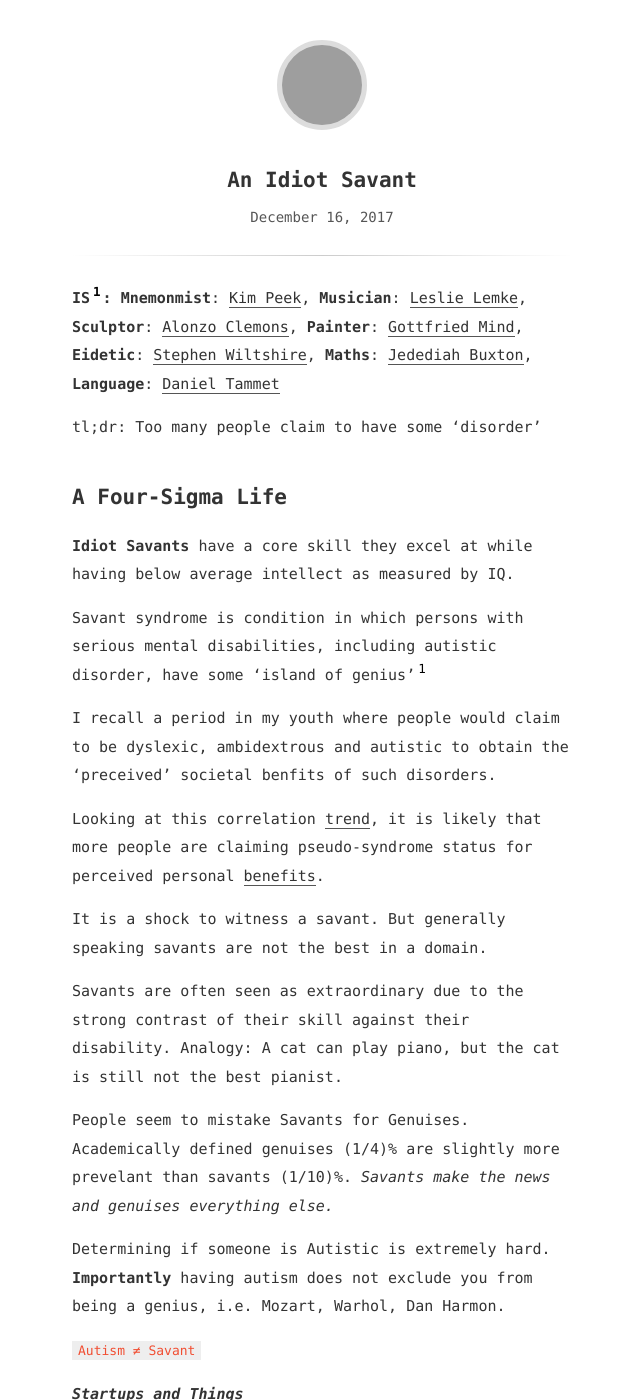
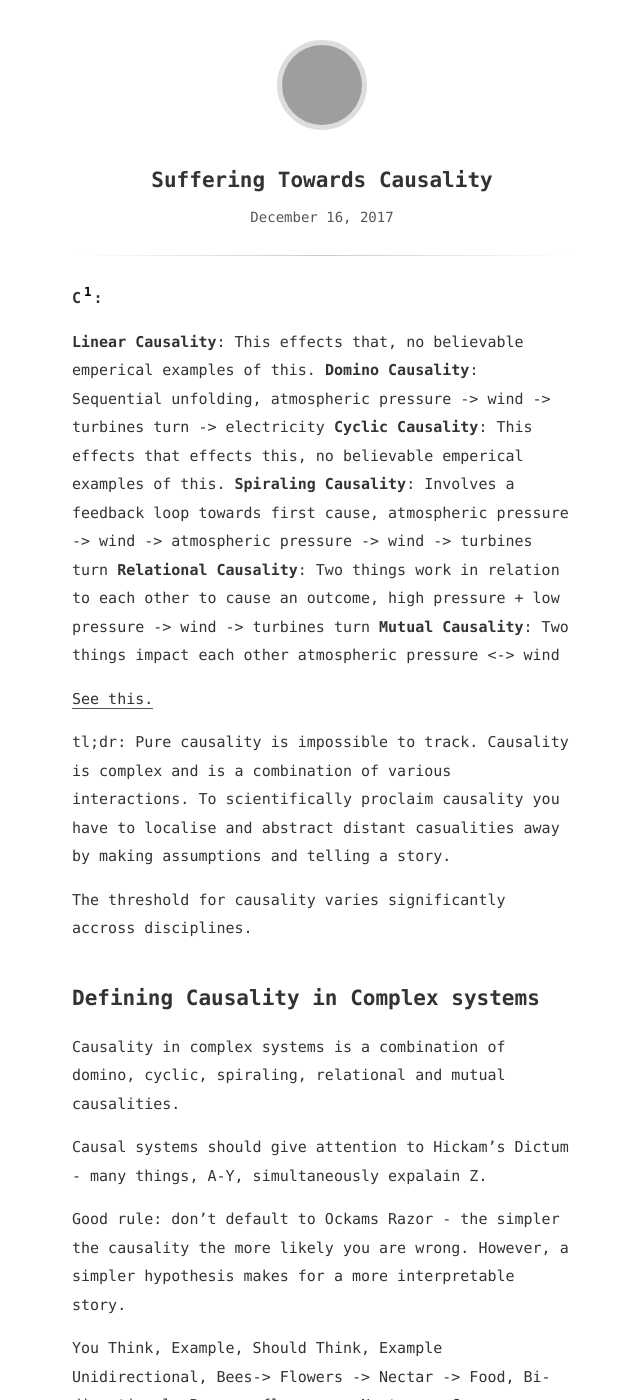
Before and after one commit to firmai/snowde.github.io, a Jekyll site: the page built from _posts/2017-12-16-suffering-towards-causality.md, in a window 1280 px wide and 1400 px high. Shown: the whole window, without its empty margins (318-958 px from the left). Built offline with Jekyll 4.4.1, drawn with Linux system fonts in a browser that asks for light colours; some of the changed text lies outside the part shown; grey boxes are pictures that could not be loaded.

Commit message:
Update 2017-12-16-suffering-towards-causality.md
D

```diff
--- a/_posts/2017-12-16-suffering-towards-causality.md
+++ b/_posts/2017-12-16-suffering-towards-causality.md
@@ -1,51 +1,58 @@
 ---
-title: An Idiot Savant
+title: Suffering Towards Causality
 updated: 2017-12-18 10:37
 ---
 
-**IS[^1]:**
-__Mnemonmist__: <a href="https://en.wikipedia.org/wiki/Kim_Peek" target="_blank">Kim Peek</a>,
-__Musician__: <a href="https://en.wikipedia.org/wiki/Leslie_Lemke" target="_blank">Leslie Lemke</a>,
-__Sculptor__: <a href="https://en.wikipedia.org/wiki/Alonzo_Clemons" target="_blank">Alonzo Clemons</a>,
-__Painter__: <a href="https://en.wikipedia.org/wiki/Gottfried_Mind" target="_blank">Gottfried Mind</a>,
-__Eidetic__: <a href="https://en.wikipedia.org/wiki/Stephen_Wiltshire" target="_blank">Stephen Wiltshire</a>,
-__Maths__: <a href="https://en.wikipedia.org/wiki/Jedediah_Buxton" target="_blank">Jedediah Buxton</a>,
-__Language__: <a href="https://en.wikipedia.org/wiki/Daniel_Tammet" target="_blank">Daniel Tammet</a>
+**C[^1]:**
+
+**Linear Causality**: This effects that, no believable emperical examples of this.
+**Domino Causality**: Sequential unfolding, atmospheric pressure -> wind -> turbines turn -> electricity
+**Cyclic Causality**: This effects that effects this, no believable emperical examples of this.
+**Spiraling Causality**: Involves a feedback loop towards first cause, atmospheric pressure -> wind -> atmospheric pressure -> wind -> turbines turn
+**Relational Causality**: Two things work in relation to each other to cause an outcome, high pressure + low pressure -> wind -> turbines turn
+**Mutual Causality**: Two things impact each other atmospheric pressure <-> wind
+
+ <a href="https://github.com/snowde/snowde.github.io/blob/master/assets/AirPressureModule.pdf" target="_blank">See this.</a>
+
+tl;dr: Pure causality is impossible to track. Causality is complex and is a combination of various interactions. To scientifically proclaim causality you have to localise and abstract distant casualities away by making assumptions and telling a story.
+
+The threshold for causality varies significantly accross disciplines.
+
+## Defining Causality in Complex systems
+
+Causality in complex systems is a combination of domino, cyclic, spiraling, relational and mutual causalities.
+
+Causal systems should give attention to Hickam's Dictum - many things, A-Y, simultaneously expalain Z.
+
+Good rule: don’t default to Ockams Razor - the simpler the causality the more likely you are wrong. However, a simpler hypothesis makes for a more interpretable story.
+
+You Think, Example, Should Think, Example
+Unidirectional, Bees-> Flowers -> Nectar -> Food, Bi-directional, Bees -> flowers -> Nectar -> Cross-pollinate -> flowers -> nectar -> bees.
+'Obviously' Perceptible, Heavy Object -> Sinks, Non-obvious, Dense Object -> Sinks
 
 
-tl;dr: Too many people claim to have some 'disorder'
+### The path of causality can never be complete.
+
+Linear and Cyclic Causality can only ever be theoretical, in a deterministic temporal world there is always a button that has to push Linear and Cyclic systems into being.
+
+The path can never be spatially or temporally complete. There would always be something more distant and something further back leading to your reading of this piece.
+
+Butterfly-effect example: " The Holocaust and communism were caused by just about everything that happened in ancient Mesopotamian, including the Epic of Gilgamesh."
+
+Understanding causal patterns become increasingly important in systems-thinking.
 
 
-## A Four-Sigma Life
 
-**Idiot Savants** have a core skill they excel at while having below average intellect as measured by IQ.
+### Scientific/Explanatory Causality
 
-Savant syndrome is condition in which persons with serious mental disabilities, including autistic disorder, have some 'island of genius'[^1]
+The world is built from systems. People understand stories.
+--Alan Kay
 
-I recall a period in my youth where people would claim to be dyslexic, ambidextrous and autistic to obtain the 'preceived' societal benfits of such disorders.
+Actual causality is too broad. Scientists have to find close causality, which is decided by the consensus in the field. Each discipline has their own little tricks to hone in on a closed system to test causality.
 
-Looking at this correlation <a href="https://trends.google.com/trends/explore?date=all&q=Am%20I%20Autistic,Autism%20Benefits" target="_blank">trend</a>, it is likely that more people are claiming pseudo-syndrome status for perceived personal
-<a href="https://www.theatlantic.com/health/archive/2015/09/autism-hidden-advantages/406180/" target="_blank">benefits</a>.
+Every experiment requires certain assumptions to make strong inference.
 
-It is a shock to witness a savant. But generally speaking savants are not the best in a domain.
-
-Savants are often seen as extraordinary due to the strong contrast of their skill against their disability. Analogy: A cat can play piano, but the cat is still not the best pianist.
-
-People seem to mistake Savants for Genuises. Academically defined genuises (1/4)% are slightly more prevelant than savants (1/10)%. *Savants make the news and genuises everything else.*
-
-Determining if someone is Autistic is extremely hard. **Importantly** having autism does not exclude you from being a genius, i.e. Mozart, Warhol, Dan Harmon.
-
-`Autism ≠ Savant`
-
-**_Startups and Things_**
-
-This tendency is kreeping into silicon valley. Peter Thiel says that 'many of the more successful entrepreneurs seem to be suffering from a mild form of Asperger’s where it’s like you’re missing the imitation, socialisation gene.'
-
-I hope for a randomised study and a standardised test in this area to test whether difficulties in social communication and interaction and a proclivity leads to more career success. And whether it can be explained sans Autism.
-
-Since the 1990s think tanks have been trying to push the envelope with concepts such as neurodiversity, which sees autism and
-dyslexia as different modes of intelligence instead of pathologies that need to be cured.
 
 <div class="divider"></div>
 
-[^1]: Savant Syndrome - [Paper](https://www.ncbi.nlm.nih.gov/pmc/articles/PMC2677584/)
+[^1]: Causality (also referred to as causation, or cause and effect) is the natural or worldly agency or efficacy that connects one process (the cause) with another process or state (the effect), where the first is partly responsible for the second, and the second is partly dependent on the first.
```
